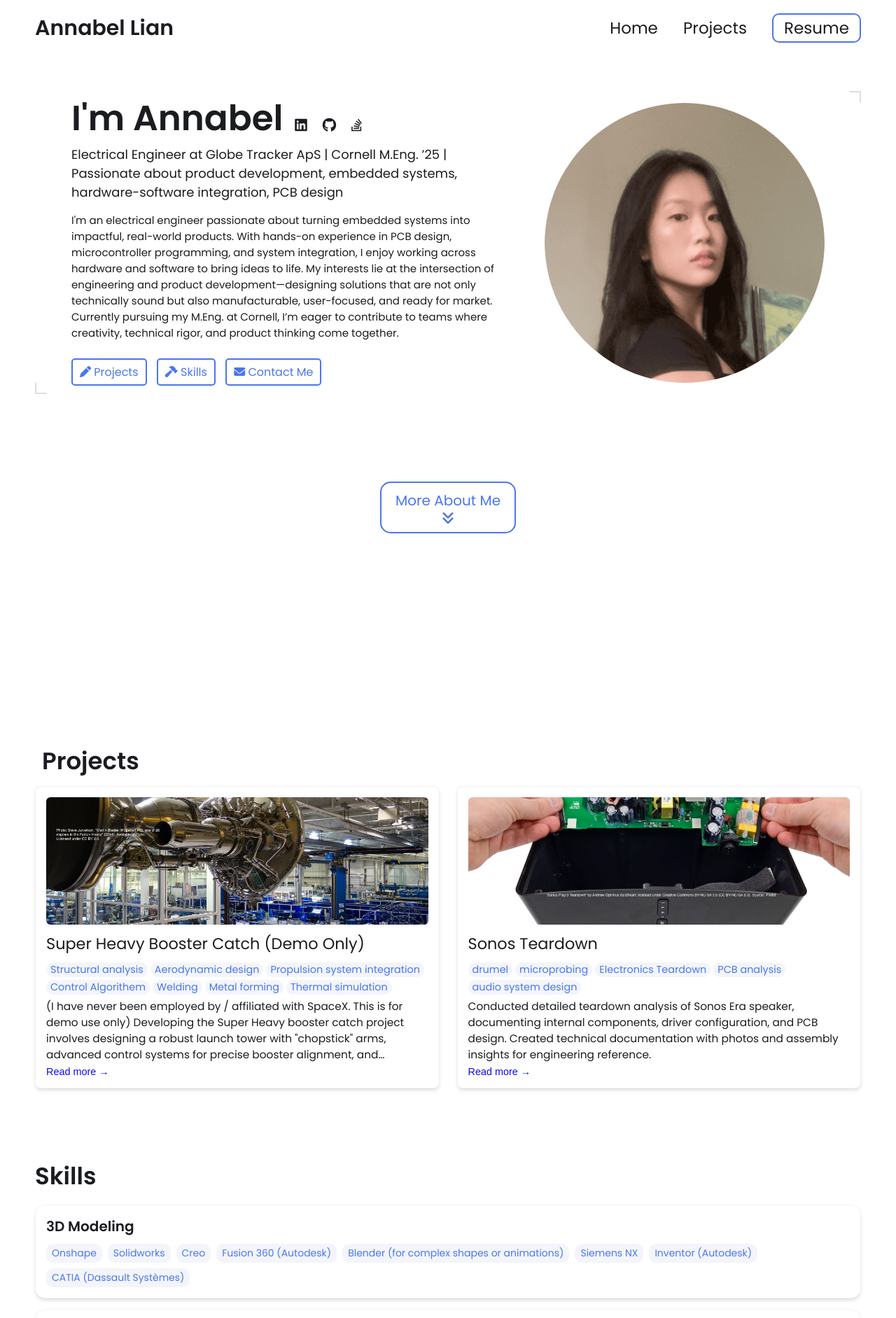
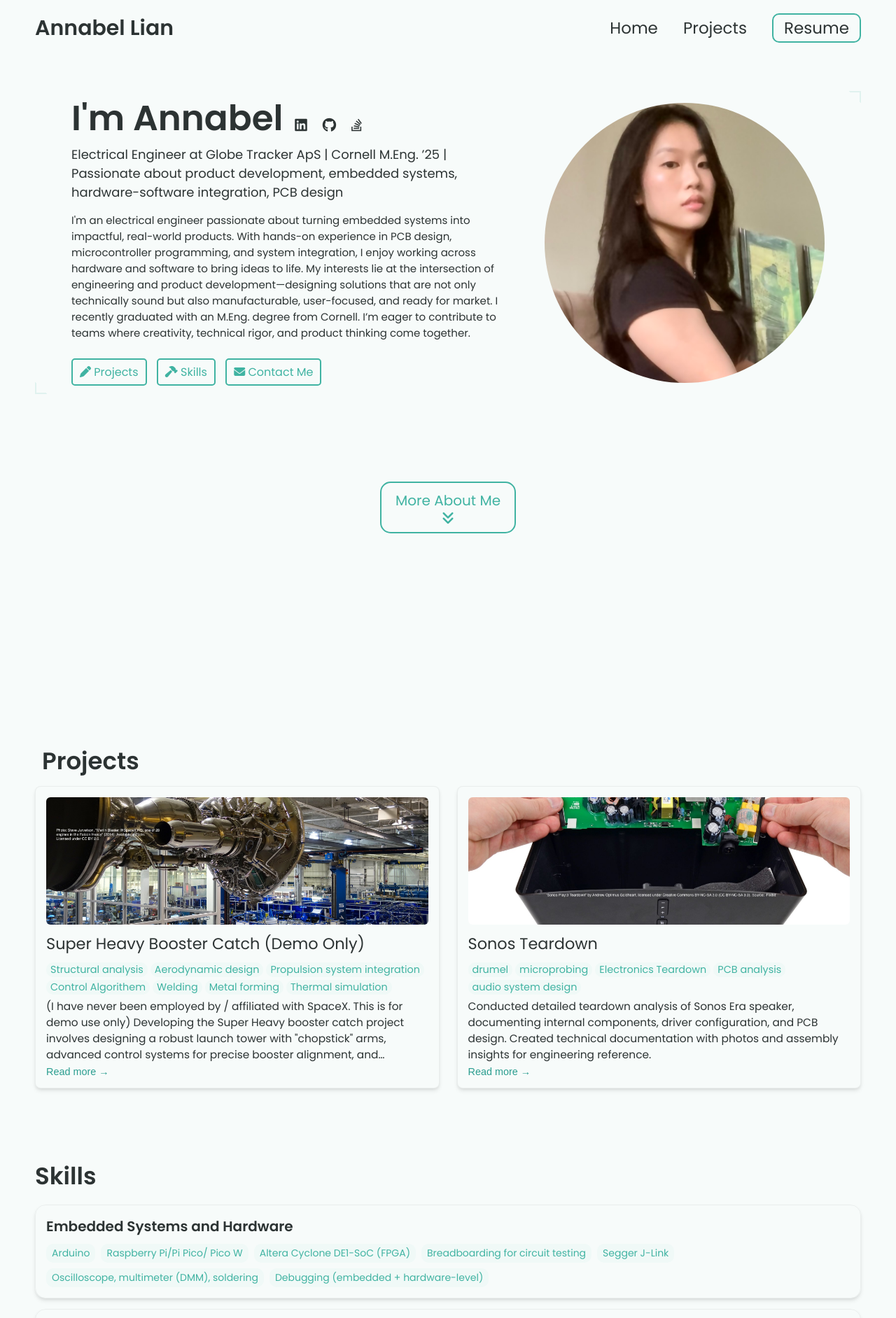
Before and after one commit to ayl48/ayl48.github.io, a Jekyll site: the page built from index.html, in a window 1280 px wide. Shown: the top 1883 px of the page at 70% size. Built offline with Jekyll 4.4.1, drawn with Linux system fonts in a browser that asks for light colours; some of the changed text lies outside the part shown.

Commit message:
Front page

```diff
--- a/_config.yml
+++ b/_config.yml
@@ -15,10 +15,10 @@ title: Annabel's Portfolio # This is what shows up in the tab of the browser
 name: Annabel Lian
 headline: Electrical Engineer at Globe Tracker ApS | Cornell M.Eng. ’25 | Passionate about product development, embedded systems, hardware-software integration, PCB design
 description: >- # dont remove this line. this will ignore all new lines until the next section
-  I'm an electrical engineer passionate about turning embedded systems into impactful, real-world products. With hands-on experience in PCB design, microcontroller programming, and system integration, I enjoy working across hardware and software to bring ideas to life. My interests lie at the intersection of engineering and product development—designing solutions that are not only technically sound but also manufacturable, user-focused, and ready for market. Currently pursuing my M.Eng. at Cornell, I’m eager to contribute to teams where creativity, technical rigor, and product thinking come together.
+  I'm an electrical engineer passionate about turning embedded systems into impactful, real-world products. With hands-on experience in PCB design, microcontroller programming, and system integration, I enjoy working across hardware and software to bring ideas to life. My interests lie at the intersection of engineering and product development—designing solutions that are not only technically sound but also manufacturable, user-focused, and ready for market. I recently graduated with an M.Eng. degree from Cornell. I’m eager to contribute to teams where creativity, technical rigor, and product thinking come together.
 
 # Place your profile image in /assets/images/profile-image/folder and edit the file name
-profile_image: ./assets/images/profile-image/Profile.png
+profile_image: ./assets/images/profile-image/profile.jpg
 
 
 # Link your resume
@@ -43,47 +43,46 @@ external-links:    # input only your own url slug. The icons with missing entrie
 
 # Skills Section - Add the list of your Skills by categories/tools. The indentation for each level needs to be precise.
 skills:
+  - category: Embedded Systems and Hardware
+    tools:
+    - Arduino
+    - Raspberry Pi/Pi Pico/ Pico W
+    - Altera Cyclone DE1-SoC (FPGA)
+    - Breadboarding for circuit testing
+    - Segger J-Link
+    - Oscilloscope, multimeter (DMM), soldering
+    - Debugging (embedded + hardware-level)
+  - category: Programming Languages
+    tools:
+    - Python
+    - C
+    - C++
+    - MATLAB
+    - Assembly
+    - Verilog
+  - category: PCB and Circuit Design
+    tools:
+    - Altium Designer
+    - KiCad
+    - Cadence Virtuoso
+    - PLECS
+    - LTSpice
+  - category: Tools and Development Environments
+    tools:
+    - Linux
+    - Quartus
+    - ModelSim
+    - GitHub
+    - Jira
   - category: 3D Modeling
     tools:
-    - Onshape
     - Solidworks
-    - Creo
-    - Fusion 360 (Autodesk)
-    - Blender (for complex shapes or animations)
-    - Siemens NX
     - Inventor (Autodesk)
-    - CATIA (Dassault Systèmes)
-  - category: Prototyping
+  - category: Documentation and Markup
     tools:
-    - SLA
-    - CNC
-    - FDM
-    - SLS
-    - DMLS
-    - PolyJet Printing
-    - Vacuum Casting
-    - Laser Cutting
-    - Water Jet Cutting
-    - Arduino / Raspberry Pi
-    - Breadboarding for circuit testing
-  - category: Design Standards / Practices
-    tools:
-    - GD&T ASME Y14
-    - ISO fits and tolerances
-    - PLM (PTC Windchill / Arena)
-  - category: PCB Design
-    tools:
-    - Altium Designer
-    - Altium
-    - Eagle
-    - KiCad
-  - category: Problem Solving / Risk Management
-    tools:
-    - Root Cause Analysis (e.g., 5 Whys, Fishbone Diagram)
-    - DFMEA / PFMEA
-    - Six Sigma methodologies
-    - Shain Red-X
-
+    - LaTex
+    - HTML
+    - Microsoft Word and Excel
 
 # Contact Form Setup. Setup an account and copy over the key. When someone fills out the form, it will be received in your email.
 formspree-key:   https://formspree.io/f/{8-digit key}
@@ -92,12 +91,12 @@ formspree-key:   https://formspree.io/f/{8-digit key}
 
 # Active theme (Updatethis to switch themes). Make sure to keep the indentation the samne.
 colors: # this is the basic theme
-  text: "#1a1c20"
-  border: "#ddd"
-  link: "#4a76ee"
-  highlight: "#0c0cf2"
-  background: "#ffffff"
-  light_background: "#f3f5fb"
+  text: "#2c3333"
+  border: "#e0f2ef"
+  link: "#40b3a2"
+  highlight: "#2a9d8f"
+  background: "#f7fbfa"
+  light_background: "#f0f9f7"
 
 # A few examples.
 basic theme:
```
Also changed, not shown: assets/images/profile-image/profile.jpg (added).
